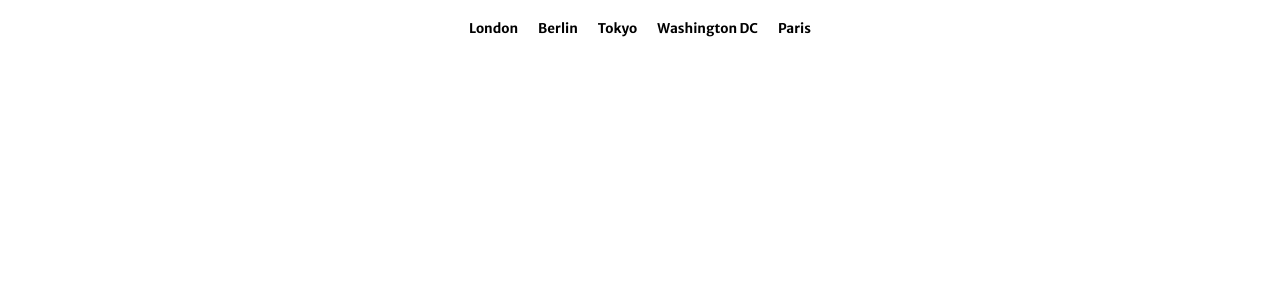
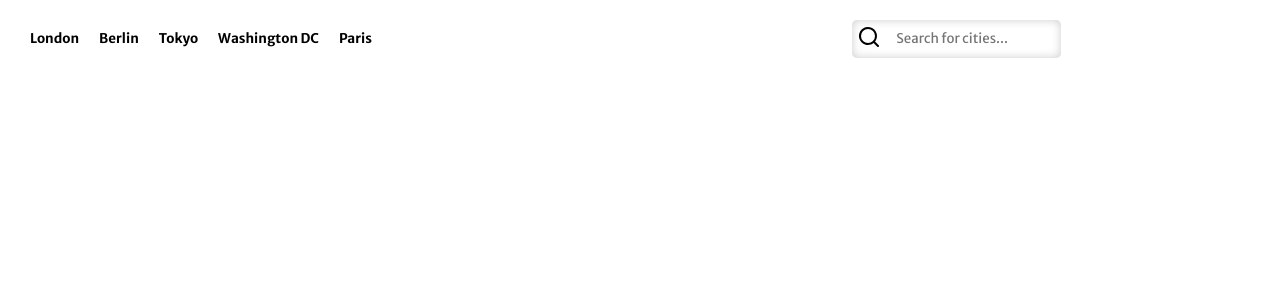
Before and after one commit to Zack1808/weather-app, a React (Create React App) app: page / in a window 1280 px wide. Shown: the top 300 px of the page. Built offline with nearby package versions, Linux system fonts and the light colour scheme.

Commit message:
Added the Search component

```diff
--- a/src/components/App.js
+++ b/src/components/App.js
@@ -2,6 +2,7 @@ import React from "react";
 
 // Importing the costume components
 import NavBar from "./NavBar";
+import Search from "./Search";
 
 // Importing the style file
 import "../css/App.css";
@@ -12,6 +13,9 @@ const App = () => {
     <div className="app-container">
       <div className="navigation">
         <NavBar />
+        <div className="search">
+          <Search />
+        </div>
       </div>
     </div>
   );
--- /dev/null
+++ b/src/components/Search.js
@@ -0,0 +1,20 @@
+import React from "react";
+import { UilSearch } from "@iconscout/react-unicons";
+
+// Importing the style file
+import "../css/Search.css";
+
+// Creating the search component
+const Search = () => {
+  return (
+    <form>
+      <button type="submit">
+        <UilSearch />
+      </button>
+      <input type="text" placeholder="Search for cities..." />
+    </form>
+  );
+};
+
+// Exporting the Search component
+export default Search;
--- a/src/css/App.css
+++ b/src/css/App.css
@@ -5,6 +5,10 @@
   padding: 0;
   box-sizing: border-box;
   font-family: "Merriweather Sans", sans-serif;
+}
+
+:root {
+  --light: #fff;
 }
 
 .app-container {
@@ -17,6 +21,12 @@
 
 .navigation {
   display: flex;
+  width: 100%;
+  padding: 10px;
   justify-content: space-between;
   align-items: center;
 }
+
+.search {
+  width: 50%;
+}
--- /dev/null
+++ b/src/css/Search.css
@@ -0,0 +1,29 @@
+form {
+  display: flex;
+  gap: 10px;
+  justify-content: start;
+  background-color: var(--light);
+  box-shadow: inset 0 0 10px rgba(0, 0, 0, 0.2);
+  width: 50%;
+  border-radius: 5px;
+}
+
+form:focus-within {
+  outline: 1px solid;
+}
+
+form input {
+  width: 100%;
+  background-color: transparent;
+  border: none;
+}
+
+form input:focus {
+  outline: none;
+}
+
+form button {
+  background-color: transparent;
+  border: none;
+  padding: 5px;
+}
```
